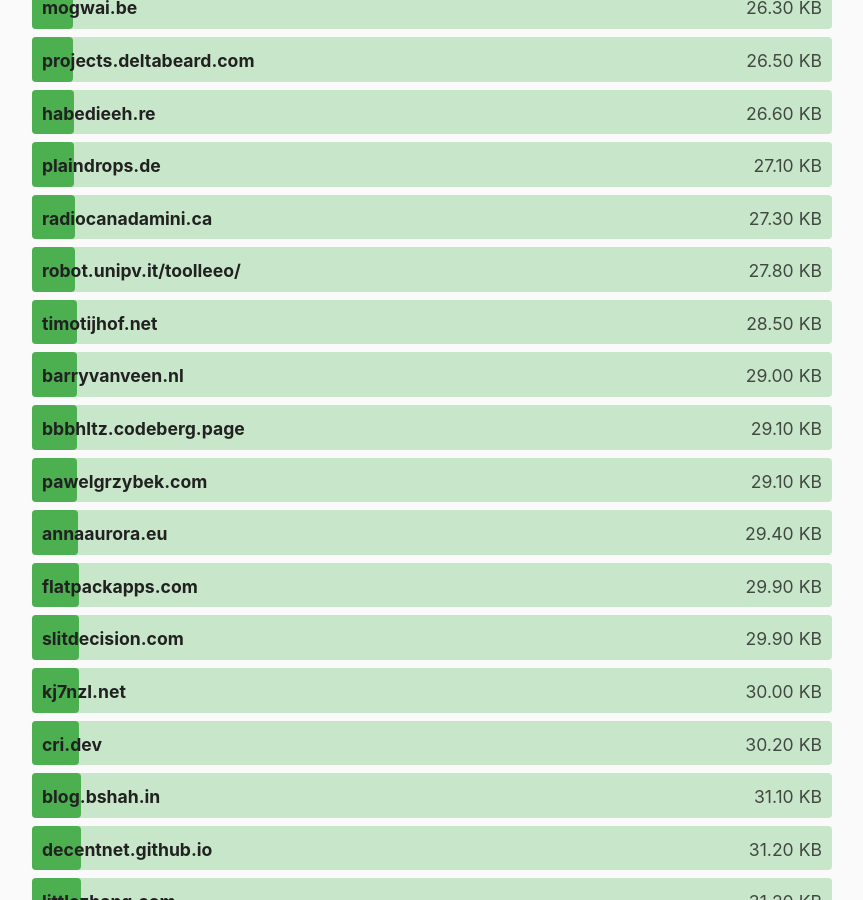
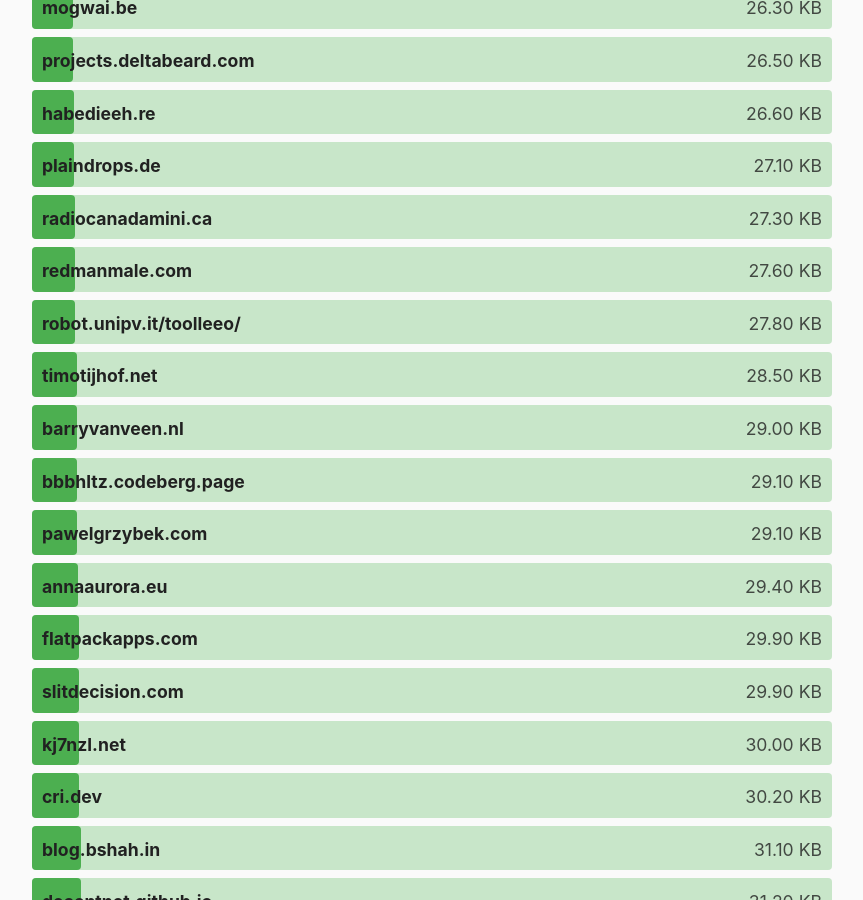
Before and after one commit to kevquirk/512kb.club, a Jekyll site: the page built from index.md, in a window 1280 px wide and 900 px high, scrolled down 8949 px. Shown: the whole window, without its empty margins (208-1071 px from the left). Built offline with Jekyll 4.4.1, drawn with Linux system fonts in a browser that asks for light colours.

Commit message:
Add redmanmale.com

```diff
--- a/_data/sites.yml
+++ b/_data/sites.yml
@@ -1948,6 +1948,11 @@
   size: 6.93
   last_checked: 2022-04-01
 
+- domain: redmanmale.com
+  url: https://redmanmale.com/
+  size: 27.6
+  last_checked: 2022-10-26
+
 - domain: reim.ar
   url: https://reim.ar/
   size: 32.1
```
